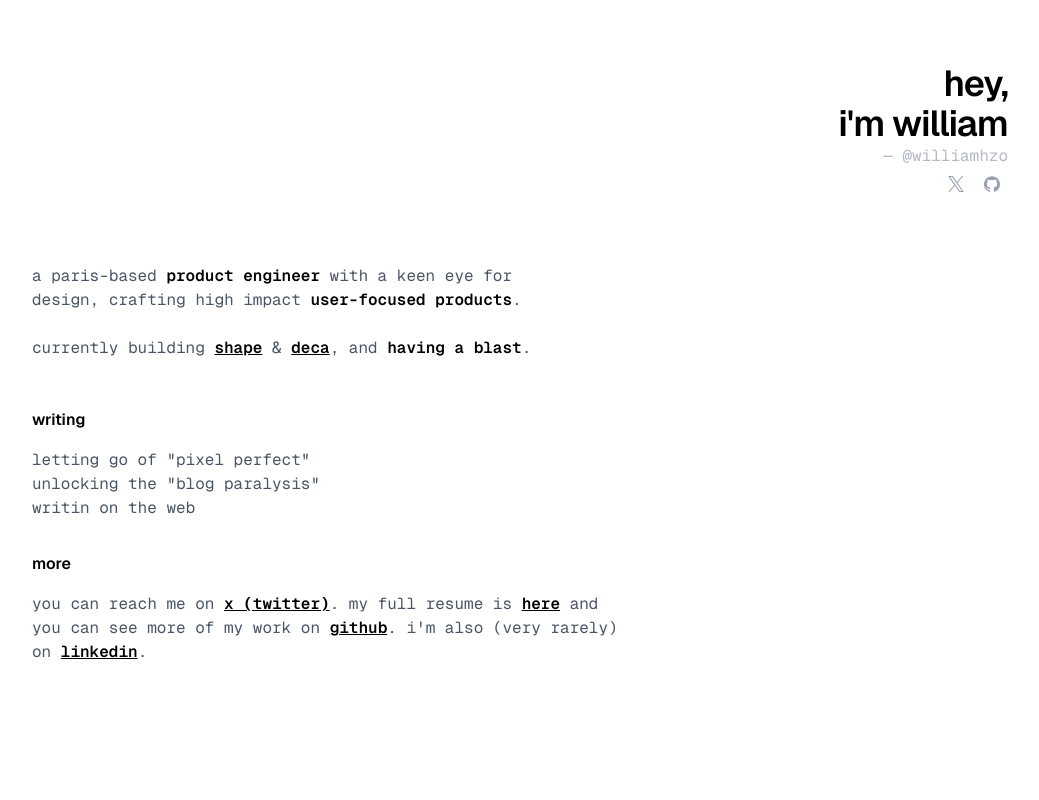
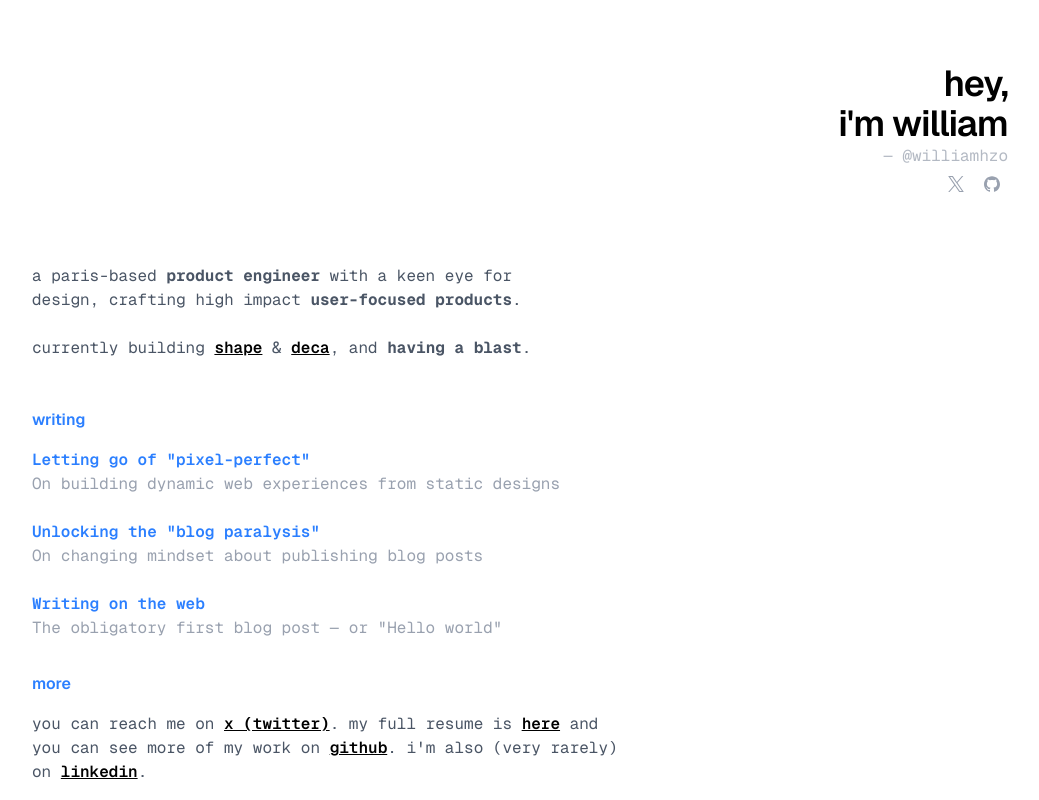
Before and after one commit to williamhzo/williamhzo.me, a Next.js app: page / in a window 1280 px wide. Shown: the top 800 px of the page, without its empty margins (120-1159 px from the left). Built offline with nearby package versions, Linux system fonts and the light colour scheme.

Commit message:
show blog index

```diff
--- a/app/page.tsx
+++ b/app/page.tsx
@@ -2,8 +2,12 @@ import { InlineLink } from "@/components/link";
 import { paths } from "@/constants";
 import { Hero } from "@/components/hero";
 import { SpinningText } from "@/components/spinning-text";
+import Link from "next/link";
+import { getBlogPosts } from "@/lib/blog";
 
-export default function Home() {
+export default async function Home() {
+  const posts = await getBlogPosts();
+
   return (
     <div className="mx-auto flex max-w-screen-lg flex-col gap-12 px-6 pt-24 font-mono">
       <div className="mx-auto flex w-full max-w-screen-xl flex-col gap-4">
@@ -21,28 +25,43 @@ export default function Home() {
 
         <div className="group mt-12 flex max-w-prose flex-col gap-0 text-balance">
           <h2>
-            a paris-based <em>product engineer</em> with a keen eye for design,
-            crafting high impact <em>user-focused products</em>.
+            a paris-based <strong>product engineer</strong> with a keen eye for
+            design, crafting high impact <strong>user-focused products</strong>.
           </h2>
 
           <p className="mt-6">
             currently building <InlineLink href={paths.shape}>shape</InlineLink>{" "}
             & <InlineLink href={paths.deca}>deca</InlineLink>, and{" "}
-            <em>having a blast</em>.
+            <strong>having a blast</strong>.
           </p>
         </div>
       </div>
 
       <div className="flex flex-col gap-8">
         <div>
-          <h3 className="mb-4 font-sans font-semibold text-black">writing</h3>
-          <div>letting go of &quot;pixel perfect&quot;</div>
-          <div>unlocking the &quot;blog paralysis&quot;</div>
-          <div>writin on the web</div>
+          <h3 className="text-accent mb-4 font-sans font-semibold">writing</h3>
+
+          <ul className="flex flex-col gap-6">
+            {posts.map((post) => (
+              <li className="" key={post.slug}>
+                <Link
+                  href={paths.notes(post.slug)}
+                  className="group flex flex-col items-start gap-0"
+                >
+                  <span className="group-hover:text-foreground text-accent font-semibold transition-colors duration-150">
+                    {post.title}
+                  </span>
+                  <span className="text-muted-foreground">
+                    {post.description.replace(/\.$/, "")}
+                  </span>
+                </Link>
+              </li>
+            ))}
+          </ul>
         </div>
 
         <div>
-          <h3 className="mb-4 font-sans font-semibold text-black">more</h3>
+          <h3 className="text-accent mb-4 font-sans font-semibold">more</h3>
           <p className="max-w-prose text-pretty">
             you can reach me on{" "}
             <InlineLink href={paths.x}>x (twitter)</InlineLink>. my full resume
```
